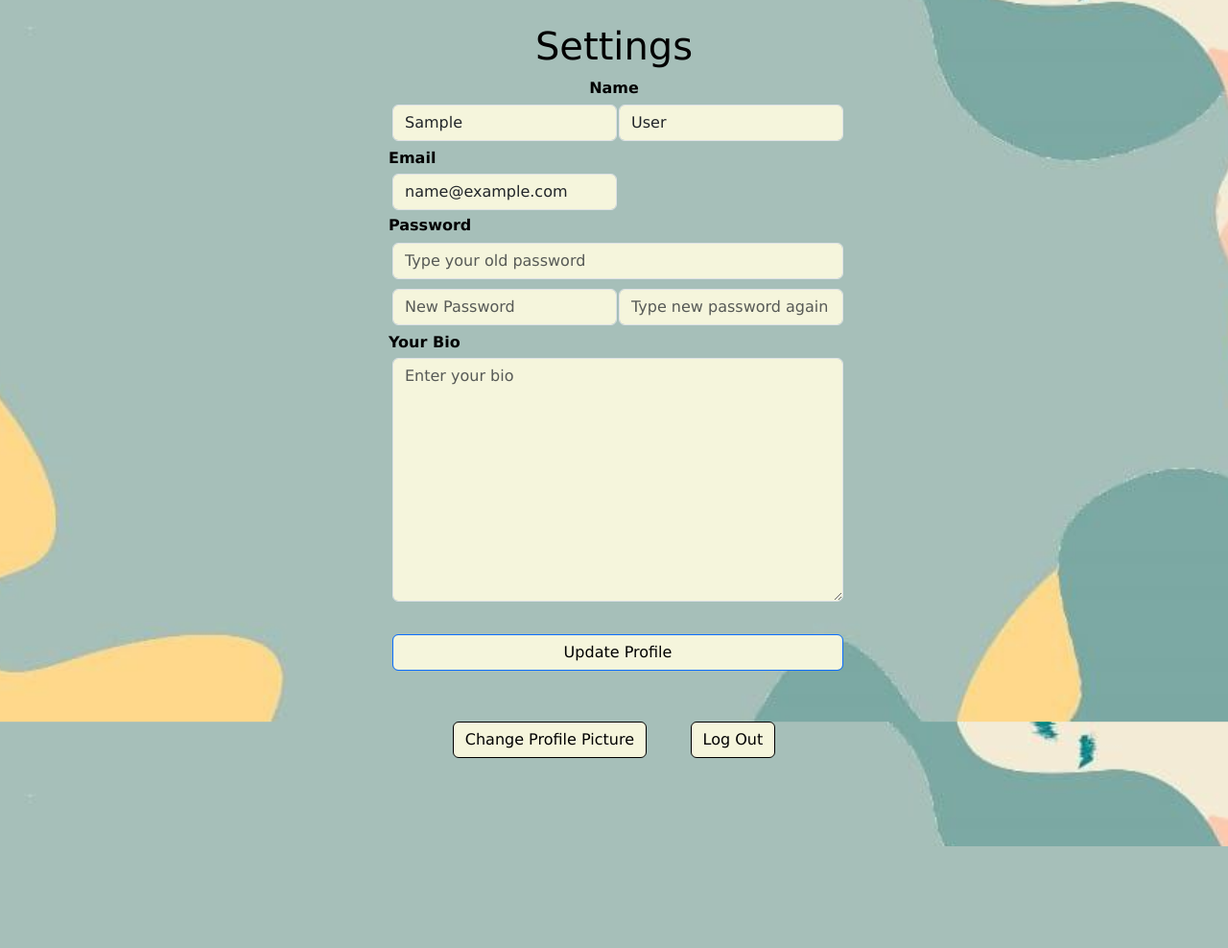
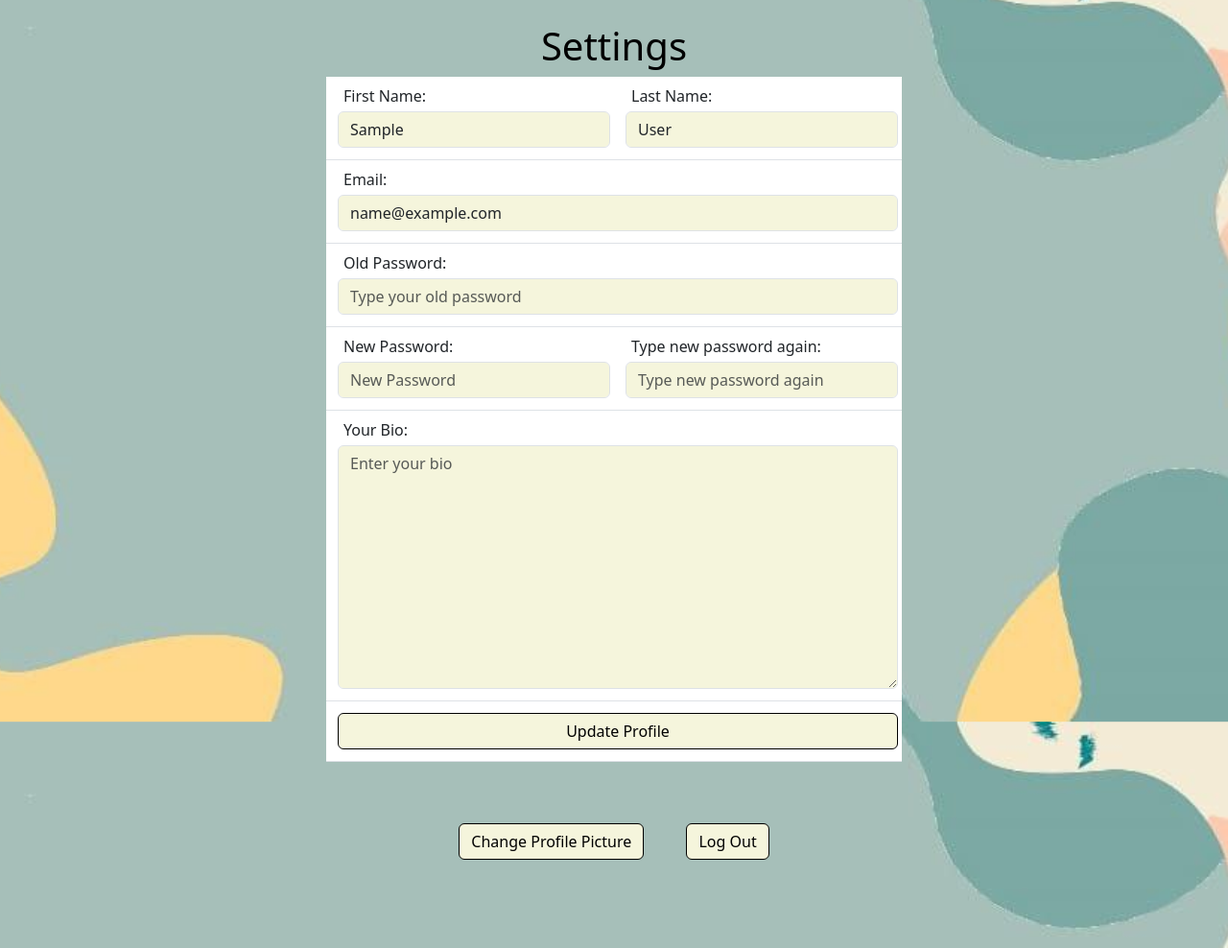
Before and after one commit to aligomaa56/quotes, a Flask app: page /edit/profile/1 in a window 1280 px wide. Shown: the part 48-1036 px from the top of the page at 96% size. Before the commit the page ends 930 px from the top, so only its background shows below. Run offline with Flask 3, Linux system fonts and the light colour scheme; the visitor is signed in with stand-in values (Sample User, id 1); some libraries are stand-ins or nearby versions.

Commit message:
update settings

```diff
--- a/website/static/css/base.css
+++ b/website/static/css/base.css
@@ -19,6 +19,7 @@
     font-size: small;
     font-weight: bold;
 }
+
 .nav-link {
     color: rgb(10, 5, 5);
     width: 80px;
--- /dev/null
+++ b/website/static/css/settings.css
@@ -0,0 +1,19 @@
+.tcontainer{
+    width: 600px;
+   margin: auto;
+}
+.table label{
+    margin-left: 10px;
+
+}
+
+.table{
+    background: none;
+    padding: 10px;
+    margin-right: 20px;
+}
+
+.update{
+    background-color: beige;
+    border-color: black;
+}
--- a/website/templates/edit_user_profile.html
+++ b/website/templates/edit_user_profile.html
@@ -1,101 +1,117 @@
 {% extends 'base.html' %}
+{% block extra_css %}
+<link rel="stylesheet" href="{{ url_for('static', filename='css/settings.css') }}">
+{% endblock %}
+
 {% block body %}
-<div class="container">
+<div class="tcontainer">
   <center>
     <br>
     <h1 style="color:black;">Settings</h1>
     <form method="post">
-    <table class="">
-
+      <table class="table">
+        <!-- First Name and Last Name Row -->
         <tr>
-        <label class="name">Name
-        <td class="signup">
+          <td class="signup-boxes" colspan="2">
+            <label for="first_name">First Name:</label>
             <input
               type="text"
               name="first_name"
+              id="first_name"
               placeholder="First Name"
               class="form-control"
               value="{{current_user.first_name}}"
-
             />
           </td>
-        <td class="signup-boxes">
+          <td class="signup-boxes" colspan="2">
+            <label for="last_name">Last Name:</label>
             <input
               type="text"
               name="last_name"
+              id="last_name"
               placeholder="Last Name"
               class="form-control"
               value="{{current_user.last_name}}"
             />
-        </td></label>
+          </td>
         </tr>
-
+        <!-- Email Row -->
         <tr>
-        <td class="signup-boxes" colspan="2"><label for="">Email
+          <td class="signup-boxes" colspan="4">
+            <label for="email">Email:</label>
             <input
               type="email"
               name="email"
+              id="email"
               placeholder="Email"
               class="form-control"
               value="{{current_user.email}}"
-
-          /></label><br><label for="">Password</td></tr>
-
+            />
+          </td>
+        </tr>
+        <!-- Old Password Row -->
         <tr>
-        <td class="signup-boxes" colspan="2">
+          <td class="signup-boxes" colspan="4">
+            <label for="old_password">Old Password:</label>
             <input
               type="password"
               name="old_password"
+              id="old_password"
               placeholder="Type your old password"
               class="form-control"
-            id="password"
             />
           </td>
         </tr>
+        <!-- New Password and Confirm New Password Row -->
         <tr>
-        <td class="signup-boxes" colspan="1">
+          <td class="signup-boxes" colspan="2">
+            <label for="password1">New Password:</label>
             <input
               type="password"
               name="password1"
+              id="password1"
               placeholder="New Password"
               class="form-control"
             />
           </td>
-
-        <td class="signup-boxes" colspan="1">
+          <td class="signup-boxes" colspan="2">
+            <label for="password2">Type new password again:</label>
             <input
               type="password"
               name="password2"
+              id="password2"
               placeholder="Type new password again"
               class="form-control"
             />
           </td>
         </tr>
+        <!-- Bio Row -->
         <tr>
-        <td class="signup-boxes" colspan="2"><label for="">Your Bio</label>
+          <td class="signup-boxes" colspan="4">
+            <label for="bio">Your Bio:</label>
             {% if current_user.bio == None or current_user.bio == "" %}
-            <textarea name="bio" cols="30" rows="10" placeholder="Enter your bio" class="form-control"></textarea>
+            <textarea name="bio" id="bio" cols="30" rows="10" placeholder="Enter your bio" class="form-control"></textarea>
             {% else %}
-            <textarea name="bio" cols="30" rows="10" placeholder="Enter your bio (max 1,500 characters). Markup (HTML) supported." class="form-control" maxlength="1500">{{current_user.bio}}</textarea>
+            <textarea name="bio" id="bio" cols="30" rows="10" placeholder="Enter your bio (max 1,500 characters). Markup (HTML) supported." class="form-control" maxlength="1500">{{current_user.bio}}</textarea>
             {% endif %}
           </td>
         </tr>
-
+        <!-- Update Profile Button Row -->
         <tr>
-        <td class="signup-boxes" colspan="2"><br>
+          <td class="signup-boxes" colspan="4">
             <input
               type="submit"
-            class="btn btn-primary form-control signup-boxes"
+              class="btn btn-primary form-control signup-boxes update"
               value="Update Profile"
-          /></label>
+            />
           </td>
         </tr>
       </table>
     </form>
     <br><br>
     <a href="/edit/profile/{{current_user.id}}/images" class="btn btn-outline-primary">Change Profile Picture</a>
-
-  <a href="/logout" class="btn btn-outline-danger">Log Out</a><br><br><br><br>
+    <a href="/logout" class="btn btn-outline-danger">Log Out</a>
+    <br><br><br><br>
+  </center>
 </div>
-</center>
 {% endblock %}
```
Lines whose indentation alone changed are shown as unchanged.
